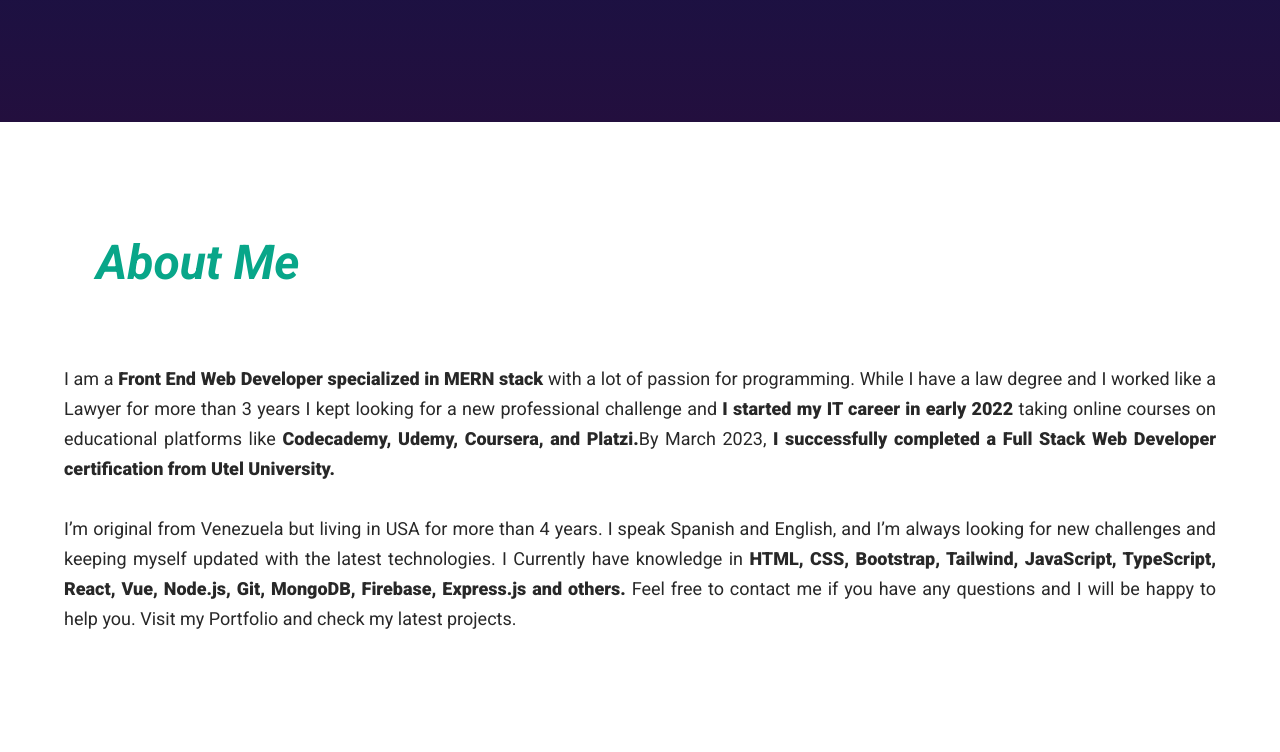
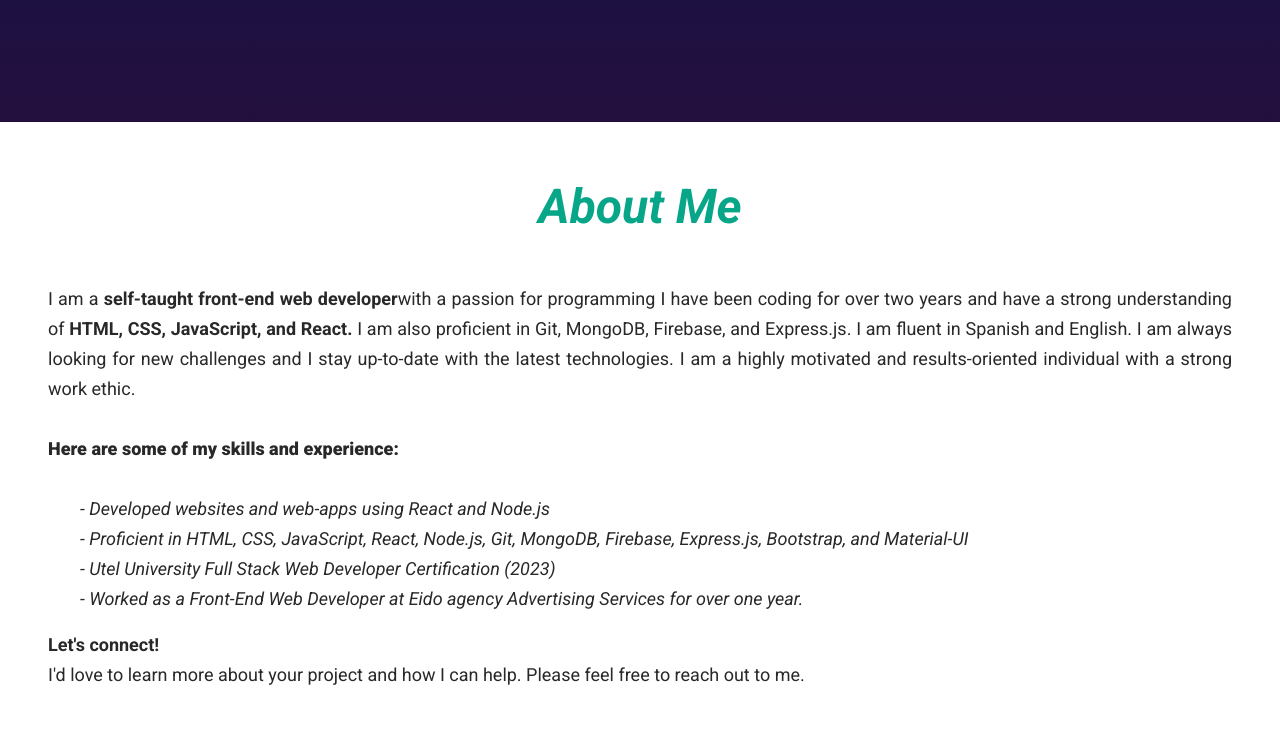
Before and after one commit to LuisPazDev/portfolio, a React (Create React App) app: page / in a window 1280 px wide. Shown: the part 620-1372 px from the top of the page. Built offline with nearby package versions, Linux system fonts and the light colour scheme.

Commit message:
fixing about page

```diff
--- a/src/components/About.jsx
+++ b/src/components/About.jsx
@@ -1,63 +1,61 @@
-import React from "react"
-import { Container } from "react-bootstrap"
-import "../styles/About.css"
+import React from "react";
+import { Container, Button } from "react-bootstrap";
+import "../styles/About.css";
 
 export const About = () => {
   return (
-        <Container fluid id='about' className='container-about p-5 mt-3 mb-5'>
-            <h1 className='about-title p-5'>
-                <i>About Me</i>{" "}
+    <Container fluid id="about" className="container-about p-4 mt-3 mb-5">
+      <h1 className="about-title p-3">
+        <i>About Me</i>
       </h1>
-            <div className='p-3'>
-                <p className='about-text'>
-                    I am a{" "}
+      <div className="p-4">
+        <p className="about-text">
+          I am a <b>self-taught front-end web developer</b>
+          with a passion for programming I have been coding for over two years
+          and have a strong understanding of{" "}
+          <b>HTML, CSS, JavaScript, and React. </b>
+          I am also proficient in Git, MongoDB, Firebase, and Express.js. I am
+          fluent in Spanish and English. I am always looking for new challenges
+          and I stay up-to-date with the latest technologies. I am a highly
+          motivated and results-oriented individual with a strong work ethic.
+          <br />
+          <br />
           <strong>
-                        <b>
-                            Front End Web Developer specialized in MERN stack{" "}
-                            {""}
-                        </b>
-                    </strong>
-                    with a lot of passion for programming. While I have a law
-                    degree and I worked like a Lawyer for more than 3 years I
-                    kept looking for a new professional challenge and{" "}
-                    <strong>
-                        <b>I started my IT career in early 2022</b>
-                    </strong>
-                    {""} taking online courses on educational platforms like{" "}
-                    {""}
-                    <strong>
-                        <b>
-                            Codecademy, Udemy, Coursera, and Platzi.
-                            {""}
-                        </b>
-                    </strong>
-                    By March 2023, {""}
-                    <strong>
-                        <b>
-                            I successfully completed a Full Stack Web Developer
-                            certification from Utel University.
-                            {""}
-                        </b>
+            <b>Here are some of my skills and experience:</b>
           </strong>
           <br />
           <br />
-                    I’m original from Venezuela but living in USA for more than
-                    4 years. I speak Spanish and English, and I’m always looking
-                    for new challenges and keeping myself updated with the
-                    latest technologies. I Currently have knowledge in{" "}
-                    <strong>
-                        <b>
-                            {" "}
-                            HTML, CSS, Bootstrap, Tailwind, JavaScript,
-                            TypeScript, React, Vue, Node.js, Git, MongoDB,
-                            Firebase, Express.js and others. {""}
-                        </b>
-                    </strong>
-                    Feel free to contact me if you have any questions and I will
-                    be happy to help you. Visit my Portfolio and check my latest
-                    projects.
+          <ul>
+            <li>
+              <i> - Developed websites and web-apps using React and Node.js</i>
+            </li>
+            <li>
+              <i>
+                - Proficient in HTML, CSS, JavaScript, React, Node.js, Git,
+                MongoDB, Firebase, Express.js, Bootstrap, and Material-UI
+              </i>
+            </li>
+            <li>
+              <i>
+                - Utel University Full Stack Web Developer Certification (2023)
+              </i>
+            </li>
+            <li>
+              <i>
+                - Worked as a Front-End Web Developer at Eido agency Advertising
+                Services for over one year.
+              </i>
+            </li>
+          </ul>
+          <strong>Let's connect!</strong>
+          <br />
+          I'd love to learn more about your project and how I can help. Please
+          feel free to reach out to me.
         </p>
       </div>
+      <Button className="btn mt-4" variant="dark" href="#contact">
+        Contact Me
+      </Button>
     </Container>
-    )
-}
+  );
+};
--- a/src/components/HeaderText.jsx
+++ b/src/components/HeaderText.jsx
@@ -1,21 +1,20 @@
-import React from "react"
-import { Button, Container } from "react-bootstrap"
+import { Button, Container } from "react-bootstrap";
 
 export const HeaderText = () => {
   return (
-        <Container className='container-headertex mt-3 mb-3 p-3'>
-            <div className='container-text mt-3 p-3'>
+    <Container className="container-headertex mt-3 mb-3 p-3">
+      <div className="container-text mt-3 p-3">
         <h4>Hi There!</h4>
         <h1>I’m Luis Paz</h1>
-                <h4>I Am Passionate Web Developer </h4>
+        <h4> A Passionate Frontend Web Developer </h4>
         <h5>
-                    specialized in MERN stack, with a lot of passion for
-                    programming and provide Web Solutions with hight impact
+          specialized in MERN stack, with a lot of passion for programming and
+          provide Web Solutions with hight impact
         </h5>
-                <Button className='btn mt-4' variant='dark' href='#contact'>
+        <Button className="btn mt-4" variant="dark" href="#contact">
           Contact Me
         </Button>
       </div>
     </Container>
-    )
-}
+  );
+};
--- a/src/styles/About.css
+++ b/src/styles/About.css
@@ -1,7 +1,7 @@
 .container-about {
   display: flex;
   flex-direction: column;
-    align-items: start;
+  align-items: center;
   justify-content: center;
 }
 
```
Also changed, not shown: src/components/Home.jsx (+9 -10 lines). Lines whose indentation alone changed are shown as unchanged.
